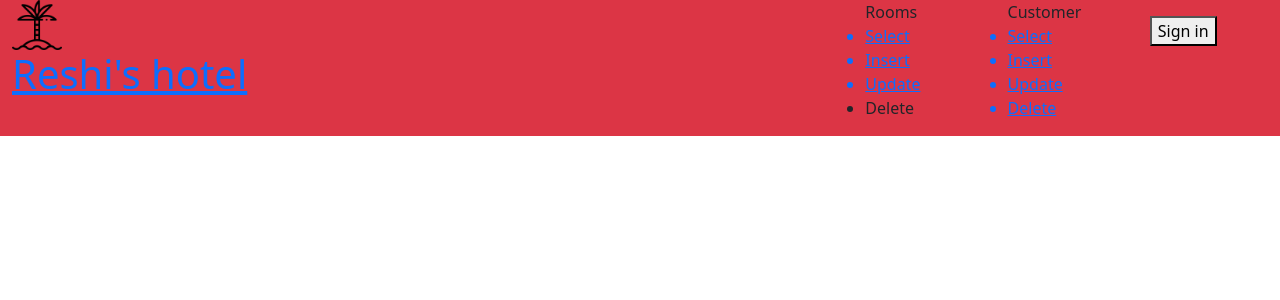
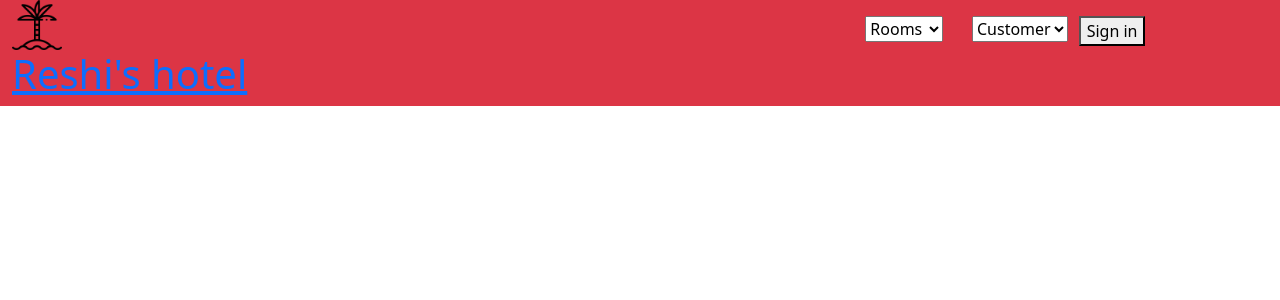
Before and after one commit to icarreras19961/dwes, a PHP site: page /header.php in a window 1280 px wide. Shown: the top 300 px of the page. Run offline with PHP 8.4, Linux system fonts and the light colour scheme.

Commit message:
23/10 header bien echo

```diff
--- a/db/reservations/db_reservation_select.php
+++ b/db/reservations/db_reservation_select.php
@@ -6,7 +6,9 @@ if (isset($_GET['submit'])) {
    $_date_in = $_GET['date_in'];
    $_date_out = $_GET['date_out'];
 
-   $sql = 'SELECT * FROM 034_reservations';
+echo $_date_in;
+
+   $sql = "SELECT * FROM 034_reservations WHERE '$_date_in'>=check_in AND '$_date_out'<=check_out" ;
    $resultado = mysqli_query($conn, $sql);
    $muestra = mysqli_fetch_all($resultado, MYSQLI_NUM);
 
--- a/header.php
+++ b/header.php
@@ -17,42 +17,31 @@
       <div class="row">
         <!-- Logo mas titulo -->
         <div class="col-lg-8">
-          <a href="/student034/dwes/index.php"><img src="imagenes/logo.png" alt="" width="50px">
+          <a href="/student034/dwes/index.php"><img src="/student034/dwes/imagenes/logo.png" alt="" width="50px">
             <h1>Reshi's hotel</h1>
           </a>
         </div>
         <div class="col-lg-4">
-          <div class="row justify-content-end align-item-center">
-
-            <ul class="col">Rooms
-              <a href="/student034/dwes/forms/rooms/form_rooms_select.php">
-                <li>Select</li>
-              </a>
-              <a href="/student034/dwes/forms/rooms/form_rooms_insert.php">
-                <li>Insert</li>
-              </a>
-              <a href="/student034/dwes/forms/rooms/form_rooms_update.php">
-                <li>Update</li>
-              </a>
-
-              <li>Delete</li>
-            </ul>
-
-            <ul class="col">Customer
-              <a href="/student034/dwes/forms/customers/form_customer_select.php">
-                <li>Select</li>
-              </a>
-              <a href="/student034/dwes/forms/customers/form_customer_insert.php">
-                <li>Insert</li>
-              </a>
-              <a href="/student034/dwes/forms/customers/form_customer_update_call.php">
-                <li>Update</li>
-              </a>
-              <a href="/student034/dwes/forms/customers/form_customer_delete_call.php">
-                <li>Delete</li>
-              </a>
-            </ul>
-            <a class="col my-3" href="/student034/dwes/forms/customers/form_customer_login.php"><button >Sign in</button></a>
+          <div class="row">
+            <div class="col-lg-3 my-3">
+              <select name="Customer" id="" onchange="window.location.href=this.value;">
+                <option value="">Rooms</option>
+                <option value="/student034/dwes/forms/rooms/form_rooms_select.php">Select</option>
+                <option value="/student034/dwes/forms/rooms/form_rooms_insert.php">Insert</option>
+                <option value="/student034/dwes/forms/rooms/form_rooms_update.php">Update</option>
+                <option value="">Delete</option>
+              </select>
+            </div>
+            <div class="col-lg-3 my-3">
+              <select name="Customer" id="" onchange="window.location.href=this.value;">
+                <option value="">Customer</option>
+                <option value="/student034/dwes/forms/customers/form_customer_select.php">Select</option>
+                <option value="/student034/dwes/forms/customers/form_customer_insert.php">Insert</option>
+                <option value="/student034/dwes/forms/customers/form_customer_update_call.php">Update</option>
+                <option value="/student034/dwes/forms/customers/form_customer_delete_call.php">Delete</option>
+              </select>
+            </div>
+            <a class="col my-3" href="/student034/dwes/forms/customers/form_customer_login.php"><button>Sign in</button></a>
           </div>
 
         </div>
```
Also changed, not shown: forms/reservations/form_reservation_select.php (+14 -3 lines).
